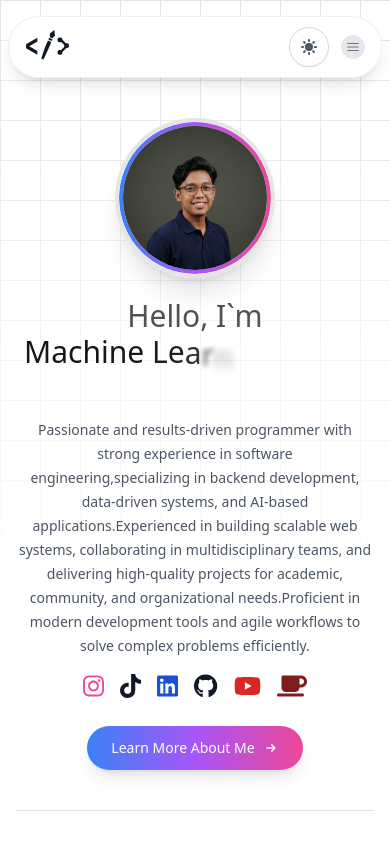
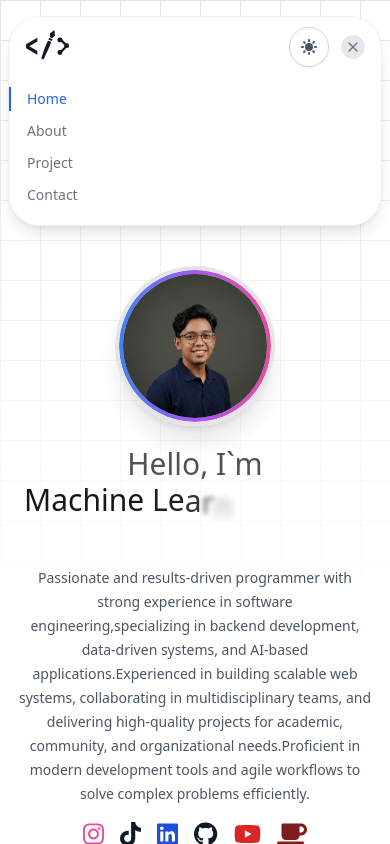
Before and after one commit to aidilbaihaqi/ngobarengaidil, a Next.js app: page / in a window 390 px wide. Both pictures are taken after a click on the button 353 px from the left and 47 px from the top of the page. Shown: the top 844 px of the page. Built offline with nearby package versions, Linux system fonts and the light colour scheme.

Commit message:
update dah pokoknya

```diff
--- a/app/components/Partials/Header.tsx
+++ b/app/components/Partials/Header.tsx
@@ -1,7 +1,18 @@
+"use client";
+
+import { useState } from "react";
+import Link from "next/link";
 import Navbar from "./Navbar";
 import ThemeToggle from "../Button/ThemeButton";
 
 export default function Header() {
+  const [isMenuOpen, setIsMenuOpen] = useState(false);
+
+  const toggleMenu = (e: React.MouseEvent) => {
+    e.stopPropagation();
+    setIsMenuOpen(!isMenuOpen);
+  };
+
   return (
     <>
       {/* Header */}
@@ -12,9 +23,7 @@ export default function Header() {
             <div className="px-4 md:px-0 flex justify-between items-center">
               {/* Logo */}
               <div>
-                <a className="flex-none rounded-md text-xl inline-block font-semibold focus:outline-none focus:opacity-80" href="#" aria-label="ngobarengaidil">
-
-
+                <Link className="flex-none rounded-md text-xl inline-block font-semibold focus:outline-none focus:opacity-80" href="/" aria-label="Go to homepage">
                   <svg className="w-30 h-auto" width="45" height="30" viewBox="0 0 50 35" fill="none" xmlns="http://www.w3.org/2000/svg">
                     <path d="M44.7487 17.694L40.7533 13.8128L42.1232 11.1872L46.8035 15.7534L44.7487 17.694Z" className="fill-gray-900 dark:fill-white" fill="currentColor" />
                     <path d="M45.0912 19.2922L40.525 23.7443L41.7807 26.3699L47.6026 20.5479L45.0912 19.2922Z" className="fill-gray-900 dark:fill-white" fill="currentColor" />
@@ -27,11 +36,7 @@ export default function Header() {
                     <path d="M30.791 9.57477L27.9077 8.32482C27.9396 5.92663 27.6355 4.64183 27.4795 4.2992L33.0013 -3.36938e-05L33.7443 6.9856C32.4106 7.25939 31.2573 8.87784 30.791 9.57477Z" className="fill-gray-900 dark:fill-white" fill="currentColor" />
                     <ellipse cx="30.9163" cy="5.13108" rx="0.951285" ry="0.952547" transform="rotate(-6.07113 30.9163 5.13108)" className="fill-gray-900 dark:fill-white" fill="currentColor" />
                   </svg>
-
-
-
-
-                </a>
+                </Link>
               </div>
               {/* End Logo */}
 
@@ -40,21 +45,31 @@ export default function Header() {
                 <ThemeToggle />
 
                 {/* Hamburger Button */}
-                <button type="button" className="hs-collapse-toggle flex justify-center items-center size-6 border border-gray-200 text-gray-500 rounded-full hover:bg-gray-200 focus:outline-none focus:bg-gray-200 dark:border-neutral-700 dark:text-neutral-400 dark:hover:bg-neutral-700 dark:focus:bg-neutral-700" id="hs-navbar-header-floating-collapse" aria-expanded="false" aria-controls="hs-navbar-header-floating" aria-label="Toggle navigation" data-hs-collapse="#hs-navbar-header-floating">
-                  <svg className="hs-collapse-open:hidden shrink-0 size-3.5" xmlns="http://www.w3.org/2000/svg" width="24" height="24" viewBox="0 0 24 24" fill="none" stroke="currentColor" strokeWidth="2" strokeLinecap="round" strokeLinejoin="round">
+                <button
+                  type="button"
+                  className="flex justify-center items-center size-6 border border-gray-200 text-gray-500 rounded-full hover:bg-gray-200 focus:outline-none focus:bg-gray-200 dark:border-neutral-700 dark:text-neutral-400 dark:hover:bg-neutral-700 dark:focus:bg-neutral-700"
+                  aria-expanded={isMenuOpen}
+                  aria-controls="mobile-nav-menu"
+                  aria-label="Toggle navigation"
+                  onClick={toggleMenu}
+                >
+                  {!isMenuOpen ? (
+                    <svg className="shrink-0 size-3.5" xmlns="http://www.w3.org/2000/svg" width="24" height="24" viewBox="0 0 24 24" fill="none" stroke="currentColor" strokeWidth="2" strokeLinecap="round" strokeLinejoin="round">
                       <line x1="3" x2="21" y1="6" y2="6" />
                       <line x1="3" x2="21" y1="12" y2="12" />
                       <line x1="3" x2="21" y1="18" y2="18" />
                     </svg>
-                  <svg className="hs-collapse-open:block hidden shrink-0 size-4" xmlns="http://www.w3.org/2000/svg" width="24" height="24" viewBox="0 0 24 24" fill="none" stroke="currentColor" strokeWidth="2" strokeLinecap="round" strokeLinejoin="round">
+                  ) : (
+                    <svg className="shrink-0 size-4" xmlns="http://www.w3.org/2000/svg" width="24" height="24" viewBox="0 0 24 24" fill="none" stroke="currentColor" strokeWidth="2" strokeLinecap="round" strokeLinejoin="round">
                       <path d="M18 6 6 18" />
                       <path d="m6 6 12 12" />
                     </svg>
+                  )}
                 </button>
               </div>
             </div>
 
-            <Navbar />
+            <Navbar isOpen={isMenuOpen} onLinkClick={() => setIsMenuOpen(false)} />
           </nav>
 
           {/* Container 2: Theme Button (Desktop only) */}
--- a/app/components/Partials/Navbar.tsx
+++ b/app/components/Partials/Navbar.tsx
@@ -12,14 +12,23 @@ const navLinks = [
   {name: 'Contact', href: '/contact'}
 ];
 
-export default function AuthLayout({
+interface NavbarProps {
+  children?: React.ReactNode;
+  isOpen?: boolean;
+  onLinkClick?: () => void;
+}
+
+export default function Navbar({
   children,
-}: {
-  children?: React.ReactNode;
-}) {
+  isOpen = false,
+  onLinkClick,
+}: NavbarProps) {
   const pathname = usePathname();
   return (
-    <div id="hs-navbar-header-floating" className="hidden hs-collapse overflow-hidden transition-all duration-300 basis-full grow md:block" aria-labelledby="hs-navbar-header-floating-collapse">
+    <div
+      id="mobile-nav-menu"
+      className={`${isOpen ? 'block' : 'hidden'} overflow-hidden transition-all duration-300 basis-full grow md:block`}
+    >
       <div className="flex flex-col md:flex-row md:items-center md:justify-end gap-2 md:gap-3 mt-3 md:mt-0 py-2 md:py-0 md:ps-7">
         {navLinks.map((link) => {
           const isActive = pathname === link.href || (pathname.startsWith(link.href) && link.href !== "/");
@@ -33,6 +42,7 @@ export default function AuthLayout({
               href={link.href}
               aria-current={isActive ? "page" : undefined}
               key={link.name}
+              onClick={onLinkClick}
             >
               {link.name}
               {!isActive && (
```
Also changed, not shown: public/image-optimized/logo-smkn1.svg (renamed from public/image/logo-smkn1.svg). Lines whose indentation alone changed are shown as unchanged.
